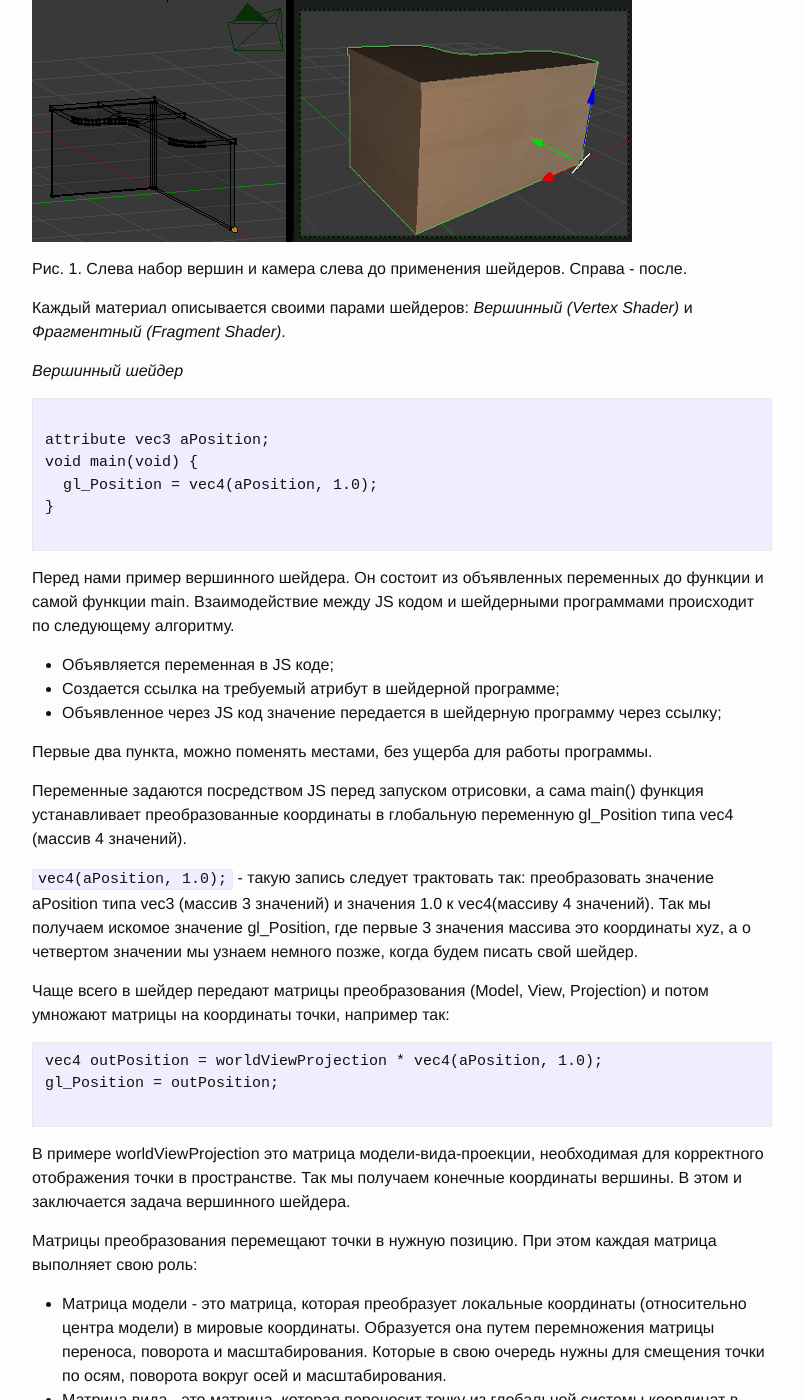
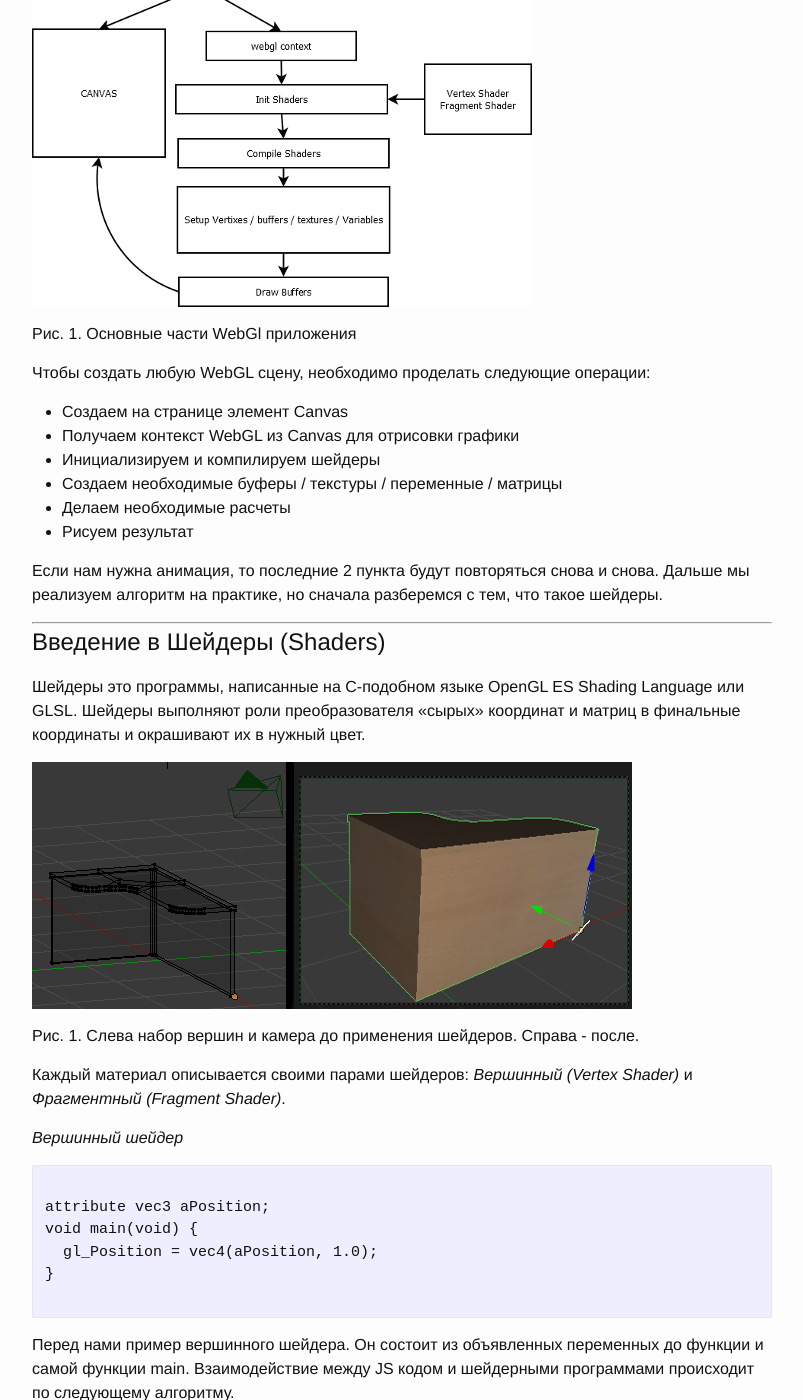
Before and after one commit to forasoft/forasoft.github.io, a Jekyll site: the page built from _posts/2016-09-24-webgl-babylonjs-p1.md, in a window 1280 px wide and 1400 px high, scrolled down 1348 px. Shown: the whole window, without its empty margins (238-1041 px from the left). Built offline with Jekyll 4.4.1, drawn with Linux system fonts in a browser that asks for light colours; comment, search, counter and statistics services are not loaded; some of the changed text lies outside the part shown.

Commit message:
add webgl intro

```diff
--- a/_posts/2016-09-24-webgl-babylonjs-p1.md
+++ b/_posts/2016-09-24-webgl-babylonjs-p1.md
@@ -24,6 +24,28 @@ WebGL привлекает к себе все больше внимания. В
 
 ---
 
+## Введение в WebGL
+
+Разберем алгоритм работы с WebGL.
+
+![Image](/assets/posts/webgl-babylonjs-p1/schema1.png)
+
+Рис. 1. Основные части WebGl приложения
+
+Чтобы создать любую WebGL сцену, необходимо проделать следующие операции:
+
+* Создаем на странице элемент Canvas
+* Получаем контекст WebGL из Canvas для отрисовки графики
+* Инициализируем и компилируем шейдеры
+* Создаем необходимые буферы / текстуры / переменные / матрицы
+* Делаем необходимые расчеты
+* Рисуем результат
+
+Если нам нужна анимация, то последние 2 пункта будут повторяться снова и снова.
+Дальше мы реализуем алгоритм на практике, но сначала разберемся с тем, что такое шейдеры.
+
+---
+
 ## Введение в Шейдеры (Shaders)
 
 Шейдеры это программы, написанные на C-подобном языке OpenGL ES Shading Language или GLSL.
@@ -31,7 +53,7 @@ WebGL привлекает к себе все больше внимания. В
 
 ![image](/assets/posts/webgl-babylonjs-p1/shaders.png)
 
-Рис. 1. Слева набор вершин и камера слева до применения шейдеров. Справа - после.
+Рис. 1. Слева набор вершин и камера до применения шейдеров. Справа - после.
 
 Каждый материал описывается своими парами шейдеров: *Вершинный (Vertex Shader)* и *Фрагментный (Fragment Shader)*.
 
```
